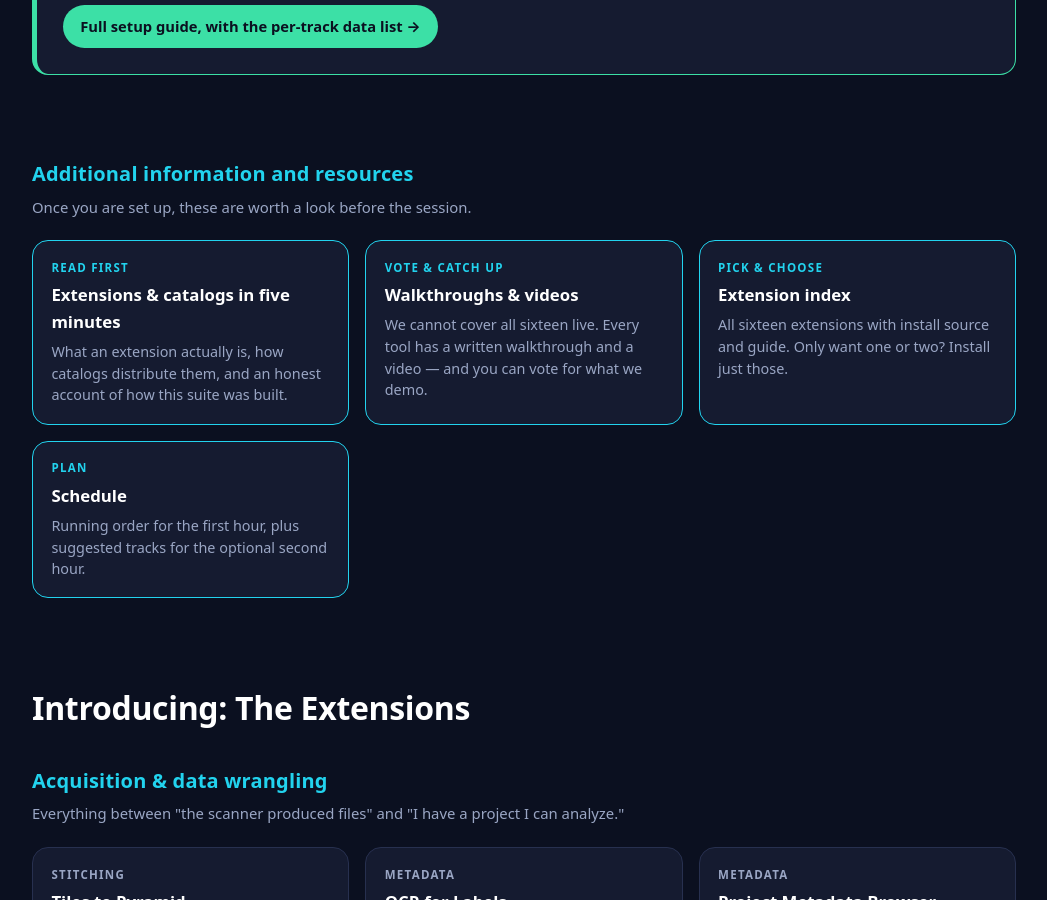
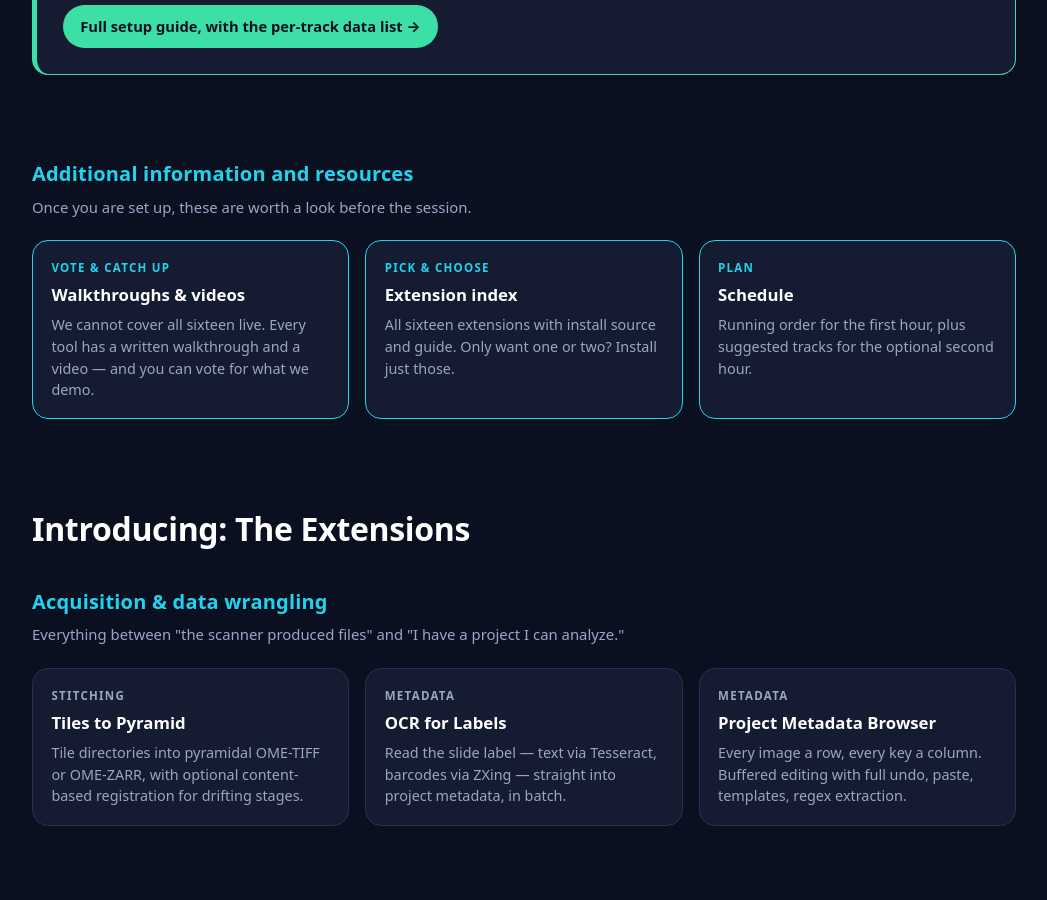
Before and after one commit to MichaelSNelson/BINA-I2K-2026-QuPath-Extensions, a Jekyll site: the page index.html, which Jekyll copies as it is, in a window 1280 px wide and 900 px high, scrolled down 1621 px. Shown: the whole window, without its empty margins (116-1163 px from the left). Built offline with Jekyll 4.4.1, drawn with Linux system fonts in a browser that asks for light colours.

Commit message:
Drop the third catalog-install explainer from the landing page
The 'Read first' card in Additional information pointed at
00-extensions-catalogs-and-ai, which is now 362 words of which most
restates the setup section sitting directly above it on the same page:
what a catalog is, that adding one installs nothing, the restart, the
-all jar, per-version folders, and the two large downloads. Three
explanations of the same install on one page.

The page itself stays - it still carries the drag-and-drop and
install-by-hand routes that the setup guide does not, and setup.md,
schedule.md and README link to it in context. It is just no longer
promoted as something to read first.

That section is now three cards: walkthroughs and videos, the extension
index, and the schedule.

Claude-Session: https://claude.ai/code/session_01KwiACUr5MacuDvqp74c96o

```diff
--- a/index.html
+++ b/index.html
@@ -141,11 +141,6 @@ footer{border-top:1px solid var(--hair); margin-top:2rem; padding:1.6rem 0 4rem;
   <h2>Additional information and resources</h2>
   <p class="note">Once you are set up, these are worth a look before the session.</p>
   <div class="grid">
-    <a class="card hero" href="docs/00-extensions-catalogs-and-ai.html">
-      <div class="k">Read first</div>
-      <h3>Extensions &amp; catalogs in five minutes</h3>
-      <p>What an extension actually is, how catalogs distribute them, and an honest account of how this suite was built.</p>
-    </a>
     <a class="card hero" href="docs/walkthroughs.html">
       <div class="k">Vote &amp; catch up</div>
       <h3>Walkthroughs &amp; videos</h3>
```
